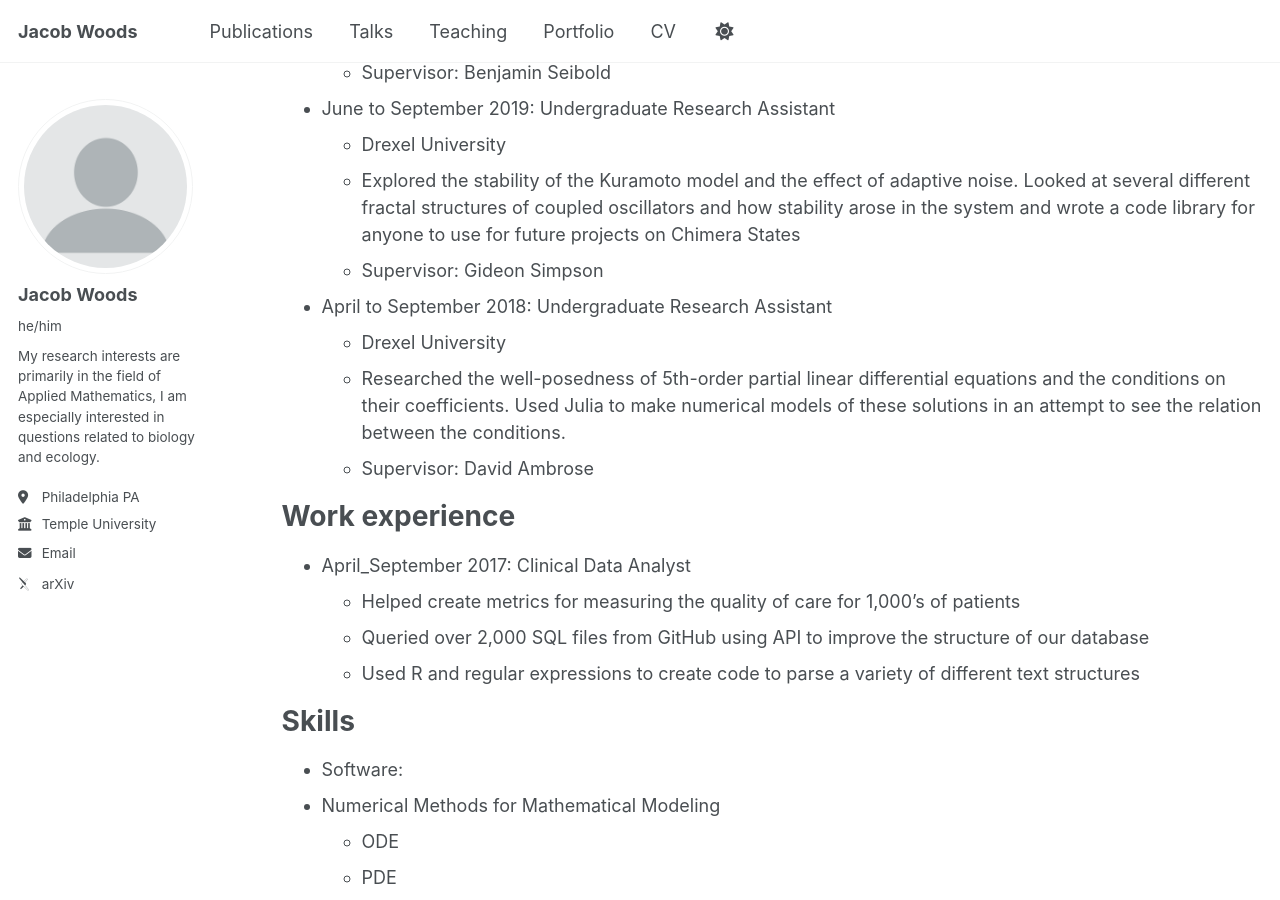
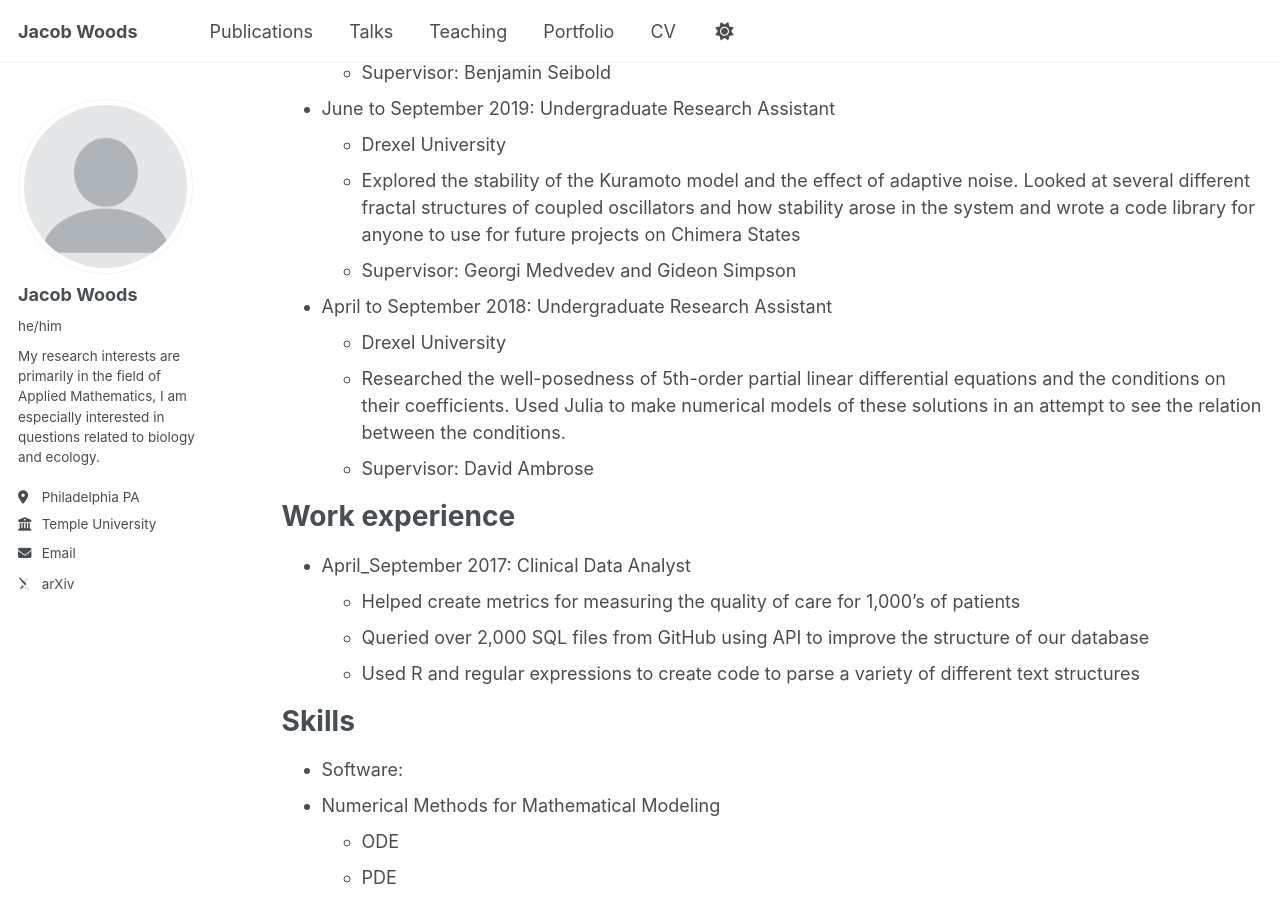
Before and after one commit to JacobWoods/JacobWoods.github.io, a Jekyll site: the page built from _pages/cv.md, in a window 1280 px wide and 900 px high, scrolled down 699 px. Built offline with Jekyll 4.4.1, drawn with Linux system fonts in a browser that asks for light colours; some web fonts are replaced.

Commit message:
Update cv.md

```diff
--- a/_pages/cv.md
+++ b/_pages/cv.md
@@ -29,7 +29,7 @@ RESEARCH
 * June to September 2019: Undergraduate Research Assistant
     * Drexel University
     * Explored the stability of the Kuramoto model and the effect of adaptive noise. Looked at several different fractal structures of coupled oscillators and how stability arose in the system and wrote a code library for anyone to use for future projects on Chimera States
-    * Supervisor: Gideon Simpson
+    * Supervisor: Georgi Medvedev and Gideon Simpson
 *   April to September 2018: Undergraduate Research Assistant
     * Drexel University
     * Researched the well-posedness of 5th-order partial linear differential equations and the conditions on their coefficients. Used Julia to make numerical models of these solutions in an attempt to see the relation between the conditions.
```
